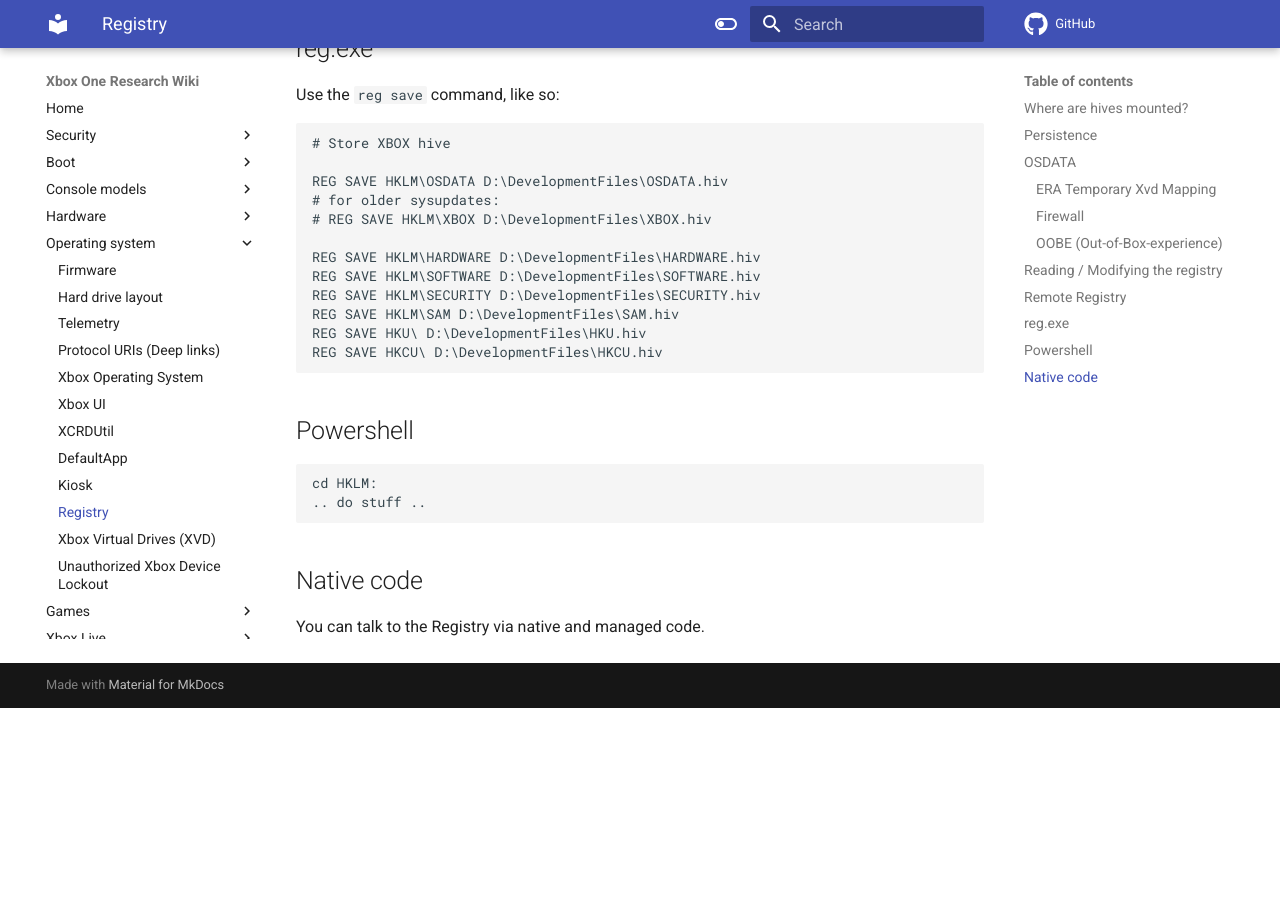
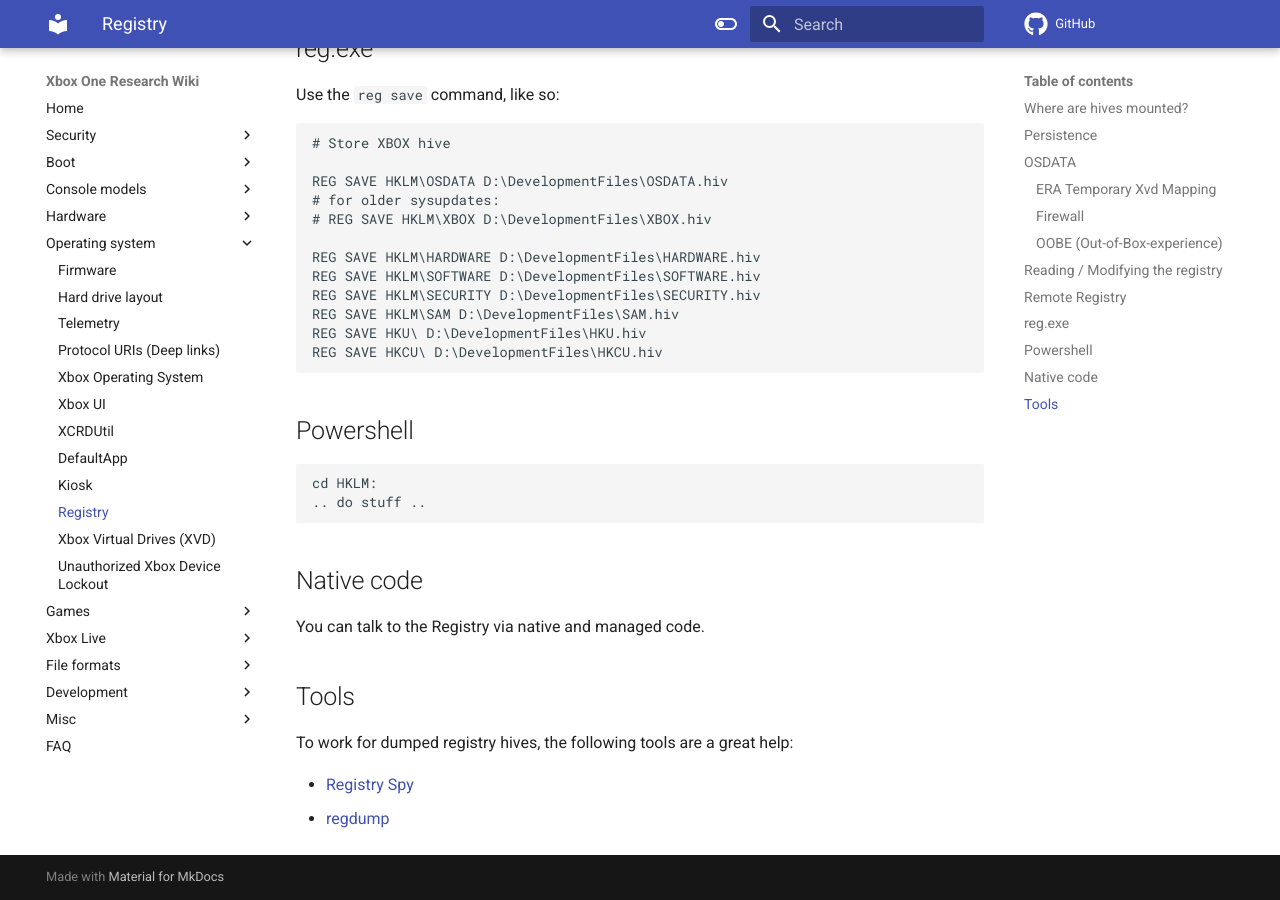
Before and after one commit to xboxoneresearch/wiki, an MkDocs documentation site: the page built from docs/operating-system/registry.md, in a window 1280 px wide and 900 px high, scrolled down 3155 px. Built offline with MkDocs 1.6.1 and Material for MkDocs 9.7.7, drawn with Linux system fonts in a browser that asks for light colours; comment, search, counter and statistics services are not loaded; before the commit the page ends 3863 px from its top, so only the background shows below that.

Commit message:
feat(registry): Add recommended tools to work with registry hives

```diff
--- a/docs/operating-system/registry.md
+++ b/docs/operating-system/registry.md
@@ -132,3 +132,11 @@
 ## Native code
 
 You can talk to the Registry via native and managed code.
+
+
+## Tools
+
+To work for dumped registry hives, the following tools are a great help:
+
+- [Registry Spy](https://github.com/andyjsmith/registry-spy)
+- [regdump](https://github.com/adoxa/regdump)
```
